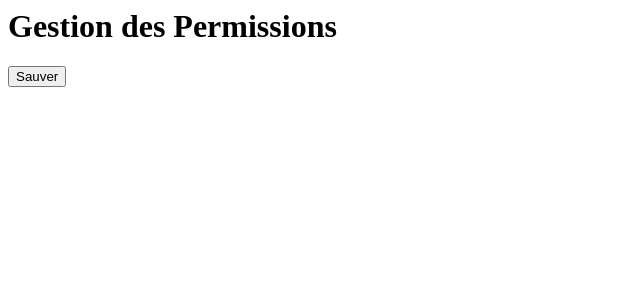
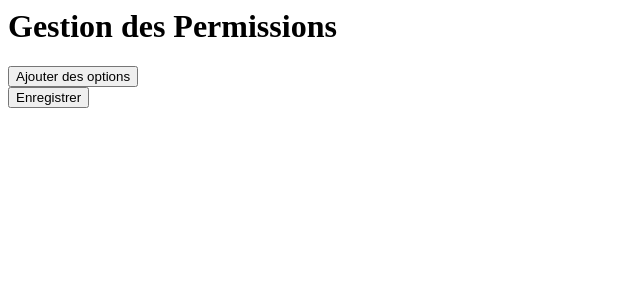
Before and after one commit to clsdjo30/ECF_Dec_2022_Studi, a Symfony app: template templates/components/dashboard/content-dashboard/_modify-permissions.html.twig in a window 1280 px wide. Shown: the top 300 px of the page, without its empty margins (0-640 px from the left). Run offline with Twig, Linux system fonts and the light colour scheme; the template is opened without the code that fills it, so the values that code supplies are empty; form fields are guessed from the names that the template uses; some libraries are stand-ins or nearby versions.

Commit message:
add Add permission on modify partrner permission

```diff
--- a/src/Form/ModifyPartnerPermissionType.php
+++ b/src/Form/ModifyPartnerPermissionType.php
@@ -16,6 +16,9 @@ class ModifyPartnerPermissionType extends AbstractType
             ->add('globalPermissions', CollectionType::class, [
                 'entry_type' => PartnerPermissionType::class,
                 'entry_options' => ['label' => false],
+                'allow_add' => true,
+                'allow_delete' => true,
+                'by_reference'=> false,
             ])
         ;
     }
--- a/src/Form/PartnerType.php
+++ b/src/Form/PartnerType.php
@@ -60,9 +60,6 @@ class PartnerType extends AbstractType
                 'allow_add' => true,
                 'allow_delete' => true,
                 'by_reference'=> false,
-
-
-
             ])
 
            ;
--- a/templates/components/dashboard/content-dashboard/_modify-permissions.html.twig
+++ b/templates/components/dashboard/content-dashboard/_modify-permissions.html.twig
@@ -2,16 +2,15 @@
 
 <!--MACRO POUR AJOUT PERMISSION-->
 {% macro printPermissionRow(permissionForm) %}
-    <div class="flex justify-around mt-4">
-        <div class="w-5/12 -mr-36">
+    <li class="permission-info w-full  form-check form-switch flex justify-start items-center mb-3 mt-5">
+
         {{ form_widget(permissionForm.permission, {
             'attr': {
-                    'class': 'hidden'
+                'class': 'rounded  border-solid accent-pink-500 w-5/12 pr-10'
+
             }
         }) }}
-            {{ permissionForm.permission.vars.data.name }}
-        </div>
-        <div class="flex form-check form-switch w-4/12">
+        <span class="flex form-check form-switch w-4/12">
 
             {{ form_label(permissionForm.isActive, "Activer l'option ?", {
                 'label_attr': {
@@ -27,9 +26,9 @@
                 'role' :"switch",
                 'id' :"flexSwitchCheckChecked",
             } ) }}
-        </div>
-    </div>
-
+        </span>
+    </li>
+    <hr>
 {% endmacro %}
 
 <div class="flex justify-center items-center  bg-teal-400 rounded-lg shadow-2xl py-20 px-10">
@@ -41,15 +40,32 @@
         <div class="w-full px-28">
 
             {{ form_start(form) }}
+            <div class="flex justify-start items-center">
+                <ul
+                        class="globalPermissions flex flex-col justify-start w-full"
+                        data-prototype="{{ formMacros.printPermissionRow(form.globalPermissions.vars.prototype)|e('html_attr') }}"
+                        data_index="{{ form.globalPermissions|length > 0 ? form.globalPermissions|last.vars.name + 1 : 0 }}"
+                >
+
                     {% for permissionForm in form.globalPermissions %}
                         {{ formMacros.printPermissionRow(permissionForm) }}
                     {% endfor %}
 
+                </ul>
+            </div>
+            <div class="w-full flex justify-end items-center mb-5 mt-8">
+
+                <button type="button"
+                        class="js-btn-new flex items-center justify-center w-3/12 px-6 py-2 border-2 border-orange-500/50 rounded text-base text-zinc-900 hover:border-teal-500"
+                        data-collection-holder-class="globalPermissions">
+                    <i class="fas fa-plus  text-teal-400 hover:text-orange-500 pr-2"></i>
+                    Ajouter des options
+                </button>
+            </div>
             <div class="w-full flex justify-end items-center mb-5 mt-8">
                 <button class="btn w-3/12 px-6 py-2 border-2 border-orange-500/50 rounded text-base text-zinc-900 hover:border-teal-500  capitalize">
-                    {{ button_label|default('Sauver') }}
+                    {{ button_label|default('Enregistrer') }}
                 </button>
-
             </div>
             {{ form_end(form) }}
         </div>
```
Lines whose indentation alone changed are shown as unchanged.
